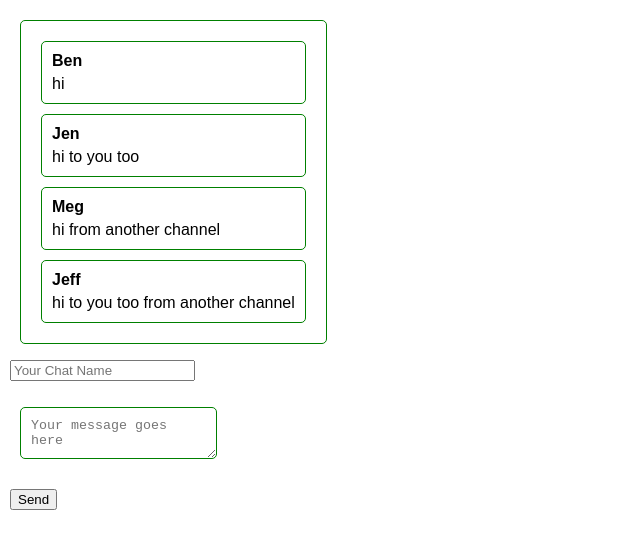
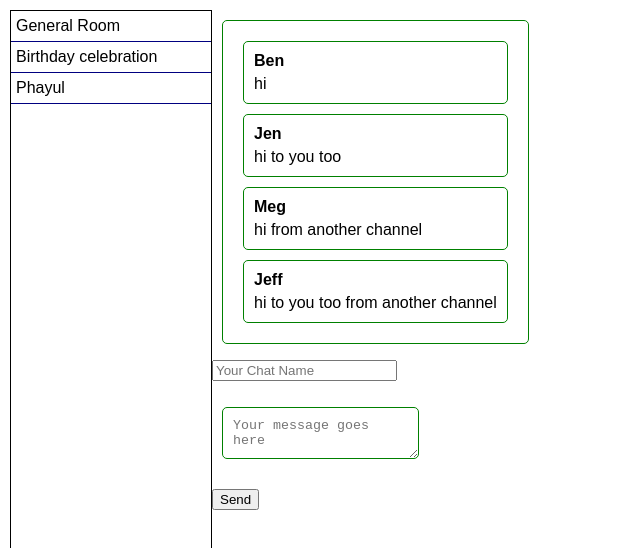
Before and after one commit to tenso2006/chatapp, a React (Create React App) app: page / in a window 1280 px wide. Shown: the top 548 px of the page, without its empty margins (0-640 px from the left). Built offline with nearby package versions, Linux system fonts and the light colour scheme.

Commit message:
Feat: Channel List

```diff
--- a/src/App.css
+++ b/src/App.css
@@ -28,3 +28,29 @@
   padding: 10px;
   margin: 10px;
 }
+
+.ChannelList {
+  width: 200px;
+  border: 1px solid black;
+  display: flex;
+  height: 100%;
+  flex-direction: column;
+}
+
+.channelList-item {
+  height: 30px;
+  display: flex;
+  align-items: center;
+  border-bottom: 1px solid navy;
+  padding: 0 5px;
+}
+
+
+.ChannelList-item-selected {
+  background-color: #00ffd0;
+}
+
+.channelList-item:hover {
+  background-color: #00ffd0;
+  cursor: pointer;
+}
--- a/src/App.js
+++ b/src/App.js
@@ -1,6 +1,7 @@
 import React, { Component } from 'react';
 import './App.css';
 import MessagePane from './MessagePane/index.js';
+import ChannelList from './ChannelList/ChannelList.js';
 
 const messages = [
   {
@@ -56,6 +57,7 @@ class App extends Component {
   render() {
     return (
       <div className="App">
+        <ChannelList />
         <MessagePane messages={this.state.messages} onSendMessage={this.onSendMessage} />
       </div>
     );
--- /dev/null
+++ b/src/ChannelList/ChannelList.js
@@ -0,0 +1,25 @@
+import React, {Component} from 'react';
+
+const Channels = [
+    {id:1, name: 'General Room'},
+    {id:2, name: 'Birthday celebration'},
+    {id:3, name: 'Phayul'}
+];
+
+const Channel = ({name}) => (
+  <div className="channelList-item">{name}</div>
+);
+
+const ChannelList = () => {
+  return (
+    <div className="ChannelList">
+      {
+        Channels.map(({id, name}) => {
+          return <Channel key={id} name={name} />
+        })
+      }
+    </div>
+  );
+};
+
+export default ChannelList
```
